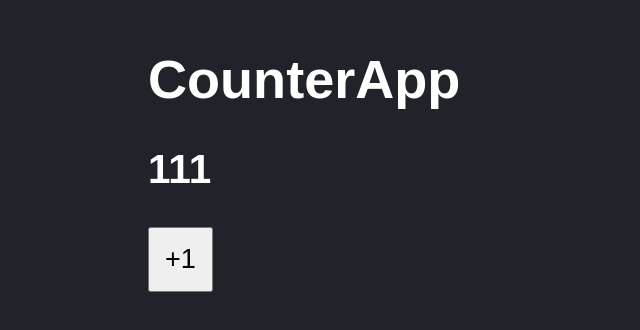
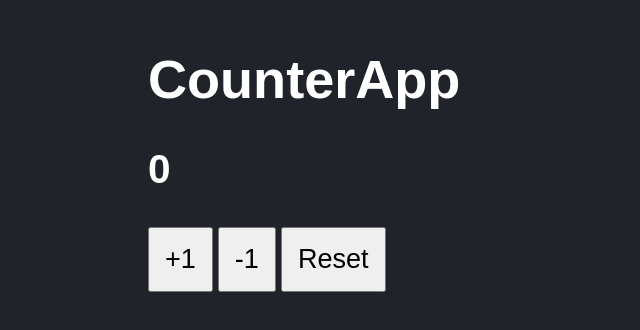
Before and after one commit to cotamo1901/counter-app, a React (Vite) app: page / in a window 1280 px wide. Shown: the part 136-466 px from the top of the page, without its empty margins (0-640 px from the left). Built offline with nearby package versions, Linux system fonts and the light colour scheme.

Commit message:
Primer commit

```diff
--- a/src/CounterApp.jsx
+++ b/src/CounterApp.jsx
@@ -1,15 +1,28 @@
-import PropTypes from "prop-types";
+import { useState } from "react";
+import PropTypes, { func } from "prop-types";
 
 export const CounterApp = ({ value }) => {
-  function handleAdd(event) {
-    console.log(event);
-  }
+  const [counter, seCounter] = useState(value);
+
+  const handleAdd = () => {
+    seCounter(counter + 1);
+  };
+
+  const handleRemove = () => {
+    seCounter(counter - 1);
+  };
+
+  const handleReset = () => {
+    seCounter(value);
+  };
 
   return (
     <>
       <h1>CounterApp</h1>
-      <h2>{value}</h2>
+      <h2>{counter}</h2>
       <button onClick={handleAdd}>+1</button>
+      <button onClick={handleRemove}>-1</button>
+      <button onClick={handleReset}>Reset</button>
     </>
   );
 };
--- a/src/main.jsx
+++ b/src/main.jsx
@@ -7,7 +7,7 @@ import "./styles.css";
 
 ReactDOM.createRoot(document.getElementById("root")).render(
   <React.StrictMode>
-    <CounterApp value={111}/>
+    <CounterApp value={0}/>
     {/* <FirstApp /> */}
     {/* <App/> */}
   </React.StrictMode>
--- a/src/styles.css
+++ b/src/styles.css
@@ -11,5 +11,5 @@ body {
 button{
     padding: 15px;
     font-size: 1.3rem;
-
+    margin-right: 5px;
 }
```
